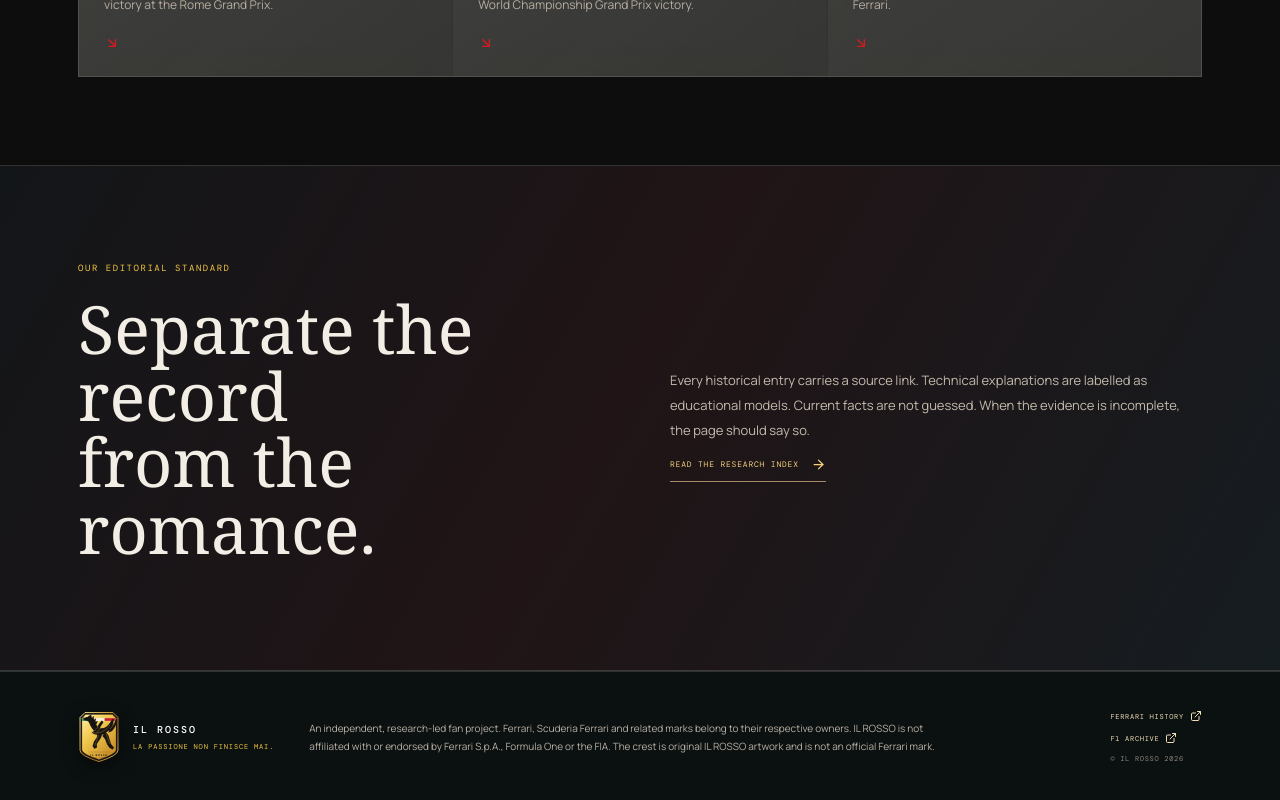
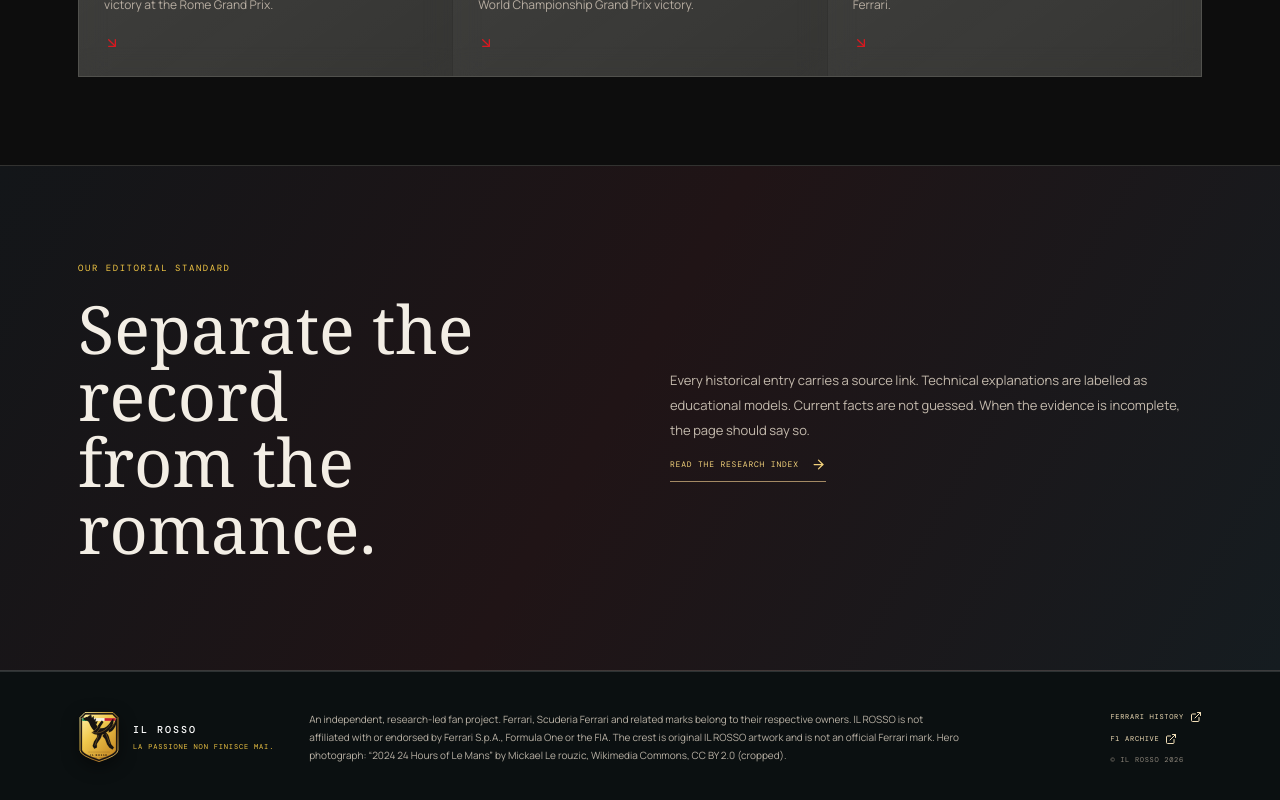
Before and after one commit to DT-09/IL-ROSSO, a React (Vite) app: page / in a window 1280 px wide. Shown: the part 7074-7874 px from the top of the page. Built offline with nearby package versions, Linux system fonts and the light colour scheme; a web font is replaced by a local one.

Commit message:
Attribute hero photography and clarify independent visual identity

```diff
--- a/src/App.tsx
+++ b/src/App.tsx
@@ -76,7 +76,7 @@ function App(){
    <section className="featured-records"><div className="feature-heading"><div><span className="micro">FROM THE ARCHIVE</span><h2>Start with the facts.</h2></div><button onClick={()=>go("archive")}>OPEN FULL TIMELINE <ArrowRight size={15}/></button></div><div className="feature-grid">{[archive[3],archive[6],archive[7]].map(a=><button key={a.year} onClick={()=>{setSection("archive");setSelected(toRecord(a,"archive"));}}><span>{a.year} / {a.category}</span><b>{a.title}</b><p>{a.summary}</p><ArrowDownRight size={16}/></button>)}</div></section>
    <section className="method-note"><div><span className="micro">OUR EDITORIAL STANDARD</span><h2>Separate the record<br/>from the romance.</h2></div><div><p>Every historical entry carries a source link. Technical explanations are labelled as educational models. Current facts are not guessed. When the evidence is incomplete, the page should say so.</p><button onClick={()=>go("archive")}>READ THE RESEARCH INDEX <ArrowRight size={15}/></button></div></section>
   </main>:<main className="workspace"><div className="workspace-top"><div className="breadcrumbs"><button onClick={()=>go("discover")}>IL ROSSO</button><span>/</span><b>{NAV.find(n=>n.id===section)?.label.toUpperCase()}</b></div>{section!=="race-analysis"&&section!=="tifosi"&&<div className="workspace-search"><Search size={15}/><input value={query} onChange={e=>setQuery(e.target.value)} placeholder="Search this collection..." aria-label="Search this collection"/></div>}</div><section className="workspace-content">{content()}</section></main>}
-  <footer className="site-footer"><div className="footer-brand"><HorseMark/><span>IL ROSSO<small>LA PASSIONE NON FINISCE MAI.</small></span></div><p>An independent, research-led fan project. Ferrari, Scuderia Ferrari and related marks belong to their respective owners. IL ROSSO is not affiliated with or endorsed by Ferrari S.p.A., Formula One or the FIA. The crest is original IL ROSSO artwork and is not an official Ferrari mark.</p><div className="footer-links"><a href="https://www.ferrari.com/en-EN/history" target="_blank" rel="noreferrer">FERRARI HISTORY <ExternalLink size={12}/></a><a href="https://www.formula1.com/en/information/ferrari-year-by-year.61yfcjhl05vSlmNJB1SIJ0" target="_blank" rel="noreferrer">F1 ARCHIVE <ExternalLink size={12}/></a><span>© IL ROSSO 2026</span></div></footer>
+  <footer className="site-footer"><div className="footer-brand"><HorseMark/><span>IL ROSSO<small>LA PASSIONE NON FINISCE MAI.</small></span></div><p>An independent, research-led fan project. Ferrari, Scuderia Ferrari and related marks belong to their respective owners. IL ROSSO is not affiliated with or endorsed by Ferrari S.p.A., Formula One or the FIA. The crest is original IL ROSSO artwork and is not an official Ferrari mark. Hero photograph: “2024 24 Hours of Le Mans” by Mickael Le rouzic, Wikimedia Commons, CC BY 2.0 (cropped).</p><div className="footer-links"><a href="https://www.ferrari.com/en-EN/history" target="_blank" rel="noreferrer">FERRARI HISTORY <ExternalLink size={12}/></a><a href="https://www.formula1.com/en/information/ferrari-year-by-year.61yfcjhl05vSlmNJB1SIJ0" target="_blank" rel="noreferrer">F1 ARCHIVE <ExternalLink size={12}/></a><span>© IL ROSSO 2026</span></div></footer>
   {selected&&<div className="modal-backdrop" onMouseDown={e=>{if(e.target===e.currentTarget)setSelected(null);}}><article className="record-modal"><button className="modal-close" onClick={()=>setSelected(null)} aria-label="Close record"><X/></button><span className="micro">{selected.kind.toUpperCase()} / SOURCE NOTE</span><p className="modal-subtitle">{selected.subtitle}</p><h2>{selected.title}</h2><p className="modal-body">{selected.body}</p>{selected.tags&&<div className="modal-tags">{selected.tags.map(t=><span key={t}>{t}</span>)}</div>}<div className="modal-actions"><button onClick={()=>toggleSave(selected.id)} className={selectedSaved?"saved":""}><Bookmark size={15}/>{selectedSaved?"SAVED IN VAULT":"SAVE TO VAULT"}</button><a href={selected.source} target="_blank" rel="noreferrer">OPEN SOURCE <ExternalLink size={14}/></a></div><div className="source-line"><ShieldCheck size={14}/><span>{selected.sourceLabel||"Reference source"} · External source; claims should be checked against the linked record.</span></div></article></div>}
   {showVault&&<div className="modal-backdrop" onMouseDown={e=>{if(e.target===e.currentTarget)setShowVault(false);}}><article className="vault-modal"><button className="modal-close" onClick={()=>setShowVault(false)} aria-label="Close vault"><X/></button><span className="micro">YOUR PRIVATE COLLECTION</span><h2>The Vault.</h2><p>Saved records stay in this browser. No account or remote profile is created.</p>{saved.length===0?<div className="vault-empty"><Bookmark/><b>Nothing saved yet.</b><span>Open any record and add it to your vault.</span></div>:<div className="vault-list">{saved.map(id=>{const r=allRecords.find(x=>x.id===id);return r?<div key={id}><button onClick={()=>{setShowVault(false);setSelected(r);}}><small>{r.subtitle}</small><b>{r.title}</b></button><button aria-label={"Remove "+r.title} onClick={()=>toggleSave(id)}><X size={15}/></button></div>:null;})}</div>}<button className="clear-vault" disabled={!saved.length} onClick={()=>setSaved([])}>CLEAR SAVED RECORDS</button></article></div>}
  </div>;
```
